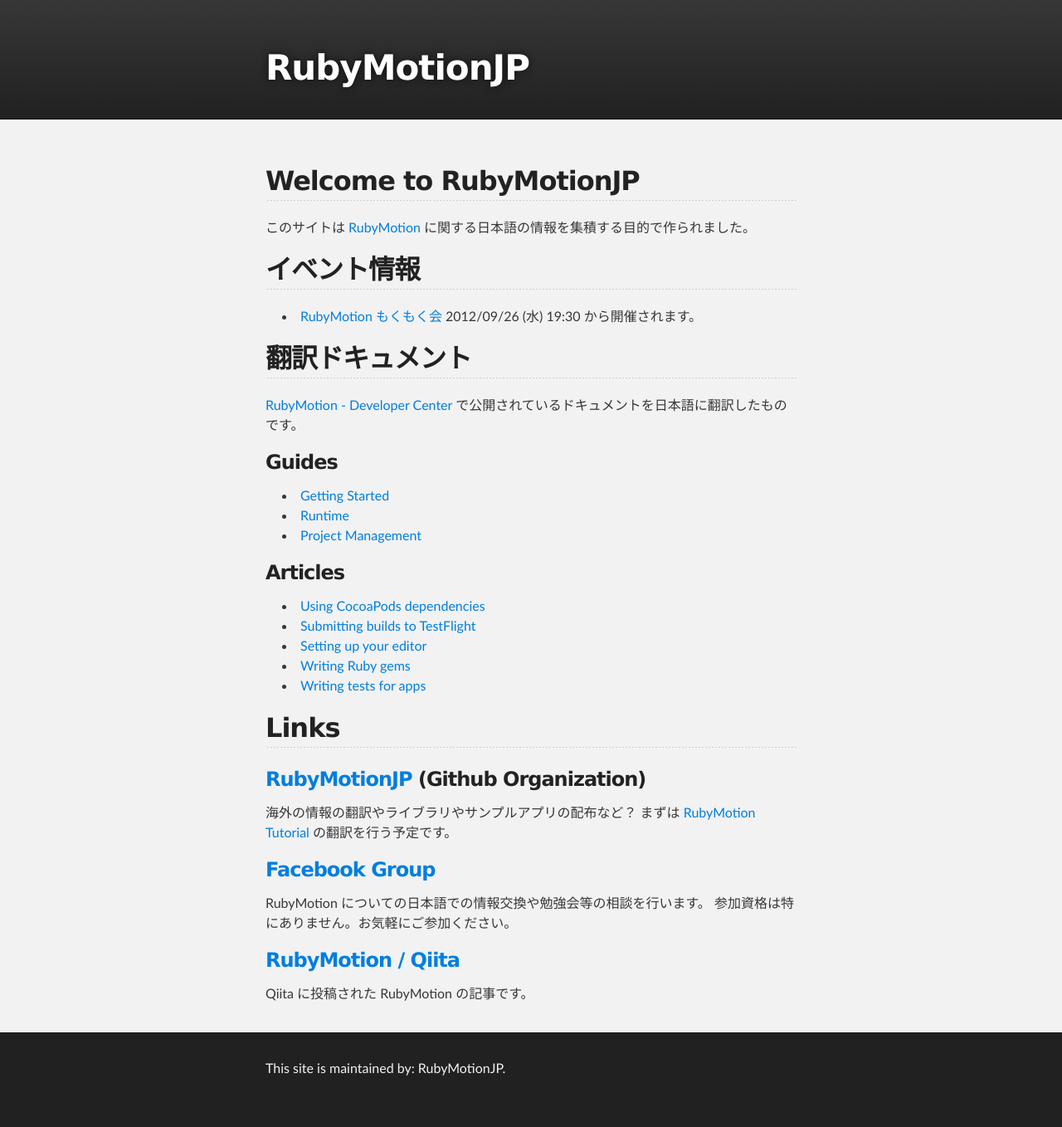
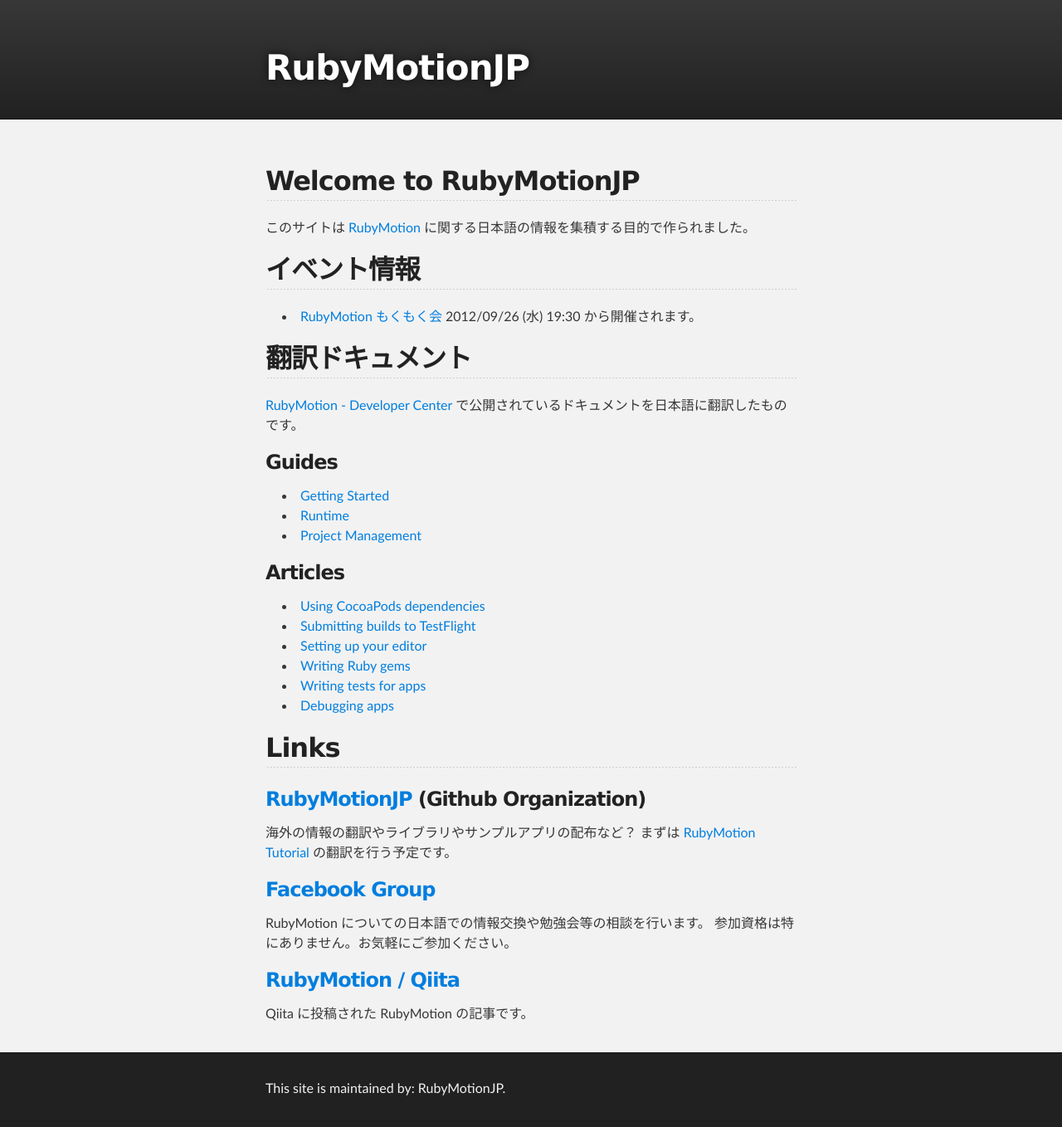
Before and after one commit to RubyMotionJP/rubymotionjp.github.com, a Jekyll site: the page built from index.md, in a window 1280 px wide. Shown: the whole page at 83% size. Built offline with Jekyll 4.4.1, drawn with Linux system fonts in a browser that asks for light colours; before the commit the page ends 1334 px from its top, so only the background shows below that.

Commit message:
add link to "Debugging apps"

```diff
--- a/index.md
+++ b/index.md
@@ -27,6 +27,7 @@
 - [Setting up your editor](/RubyMotionDocumentation/articles/editors/index.html)
 - [Writing Ruby gems](/RubyMotionDocumentation/articles/gems/index.html)
 - [Writing tests for apps](/RubyMotionDocumentation/articles/testing/index.html)
+- [Debugging apps](http://rubymotion.jp/RubyMotionDocumentation/articles/debugging/index.html)
 
 ## Links
 
```
